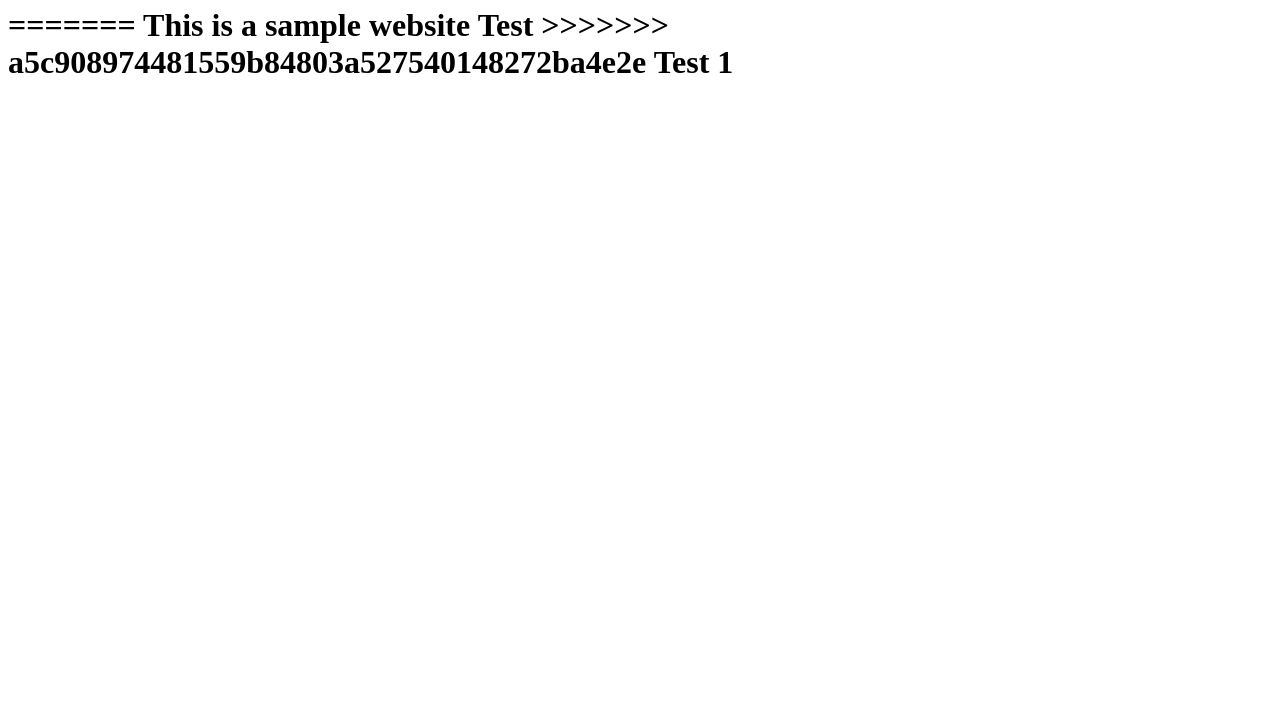
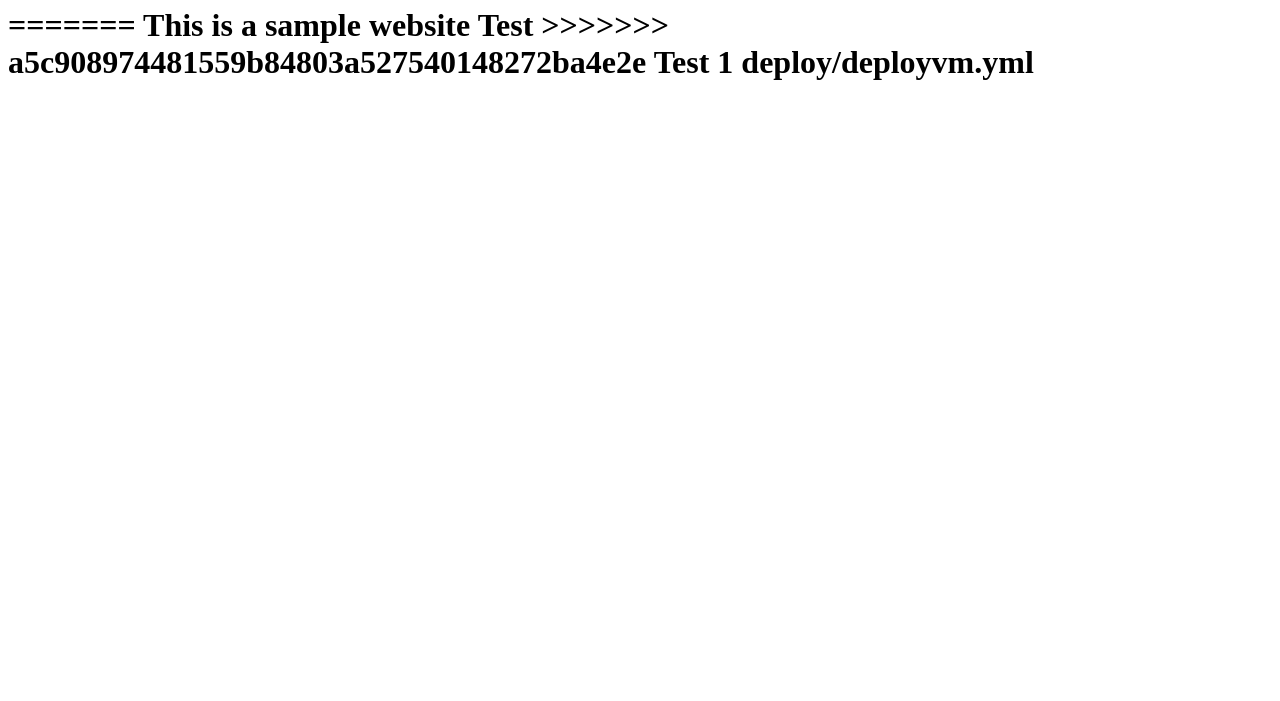
Before and after one commit to madhwarajnag/webapp123, a plain HTML site: page index.html in a window 1280 px wide. Shown: the part 99-800 px from the top of the page. Drawn offline with Linux system fonts and the light colour scheme.

Commit message:
deploy scripts

```diff
--- a/index.html
+++ b/index.html
@@ -8,3 +8,4 @@
 Test
 >>>>>>> a5c908974481559b84803a527540148272ba4e2e
 Test 1
+deploy/deployvm.yml
```
